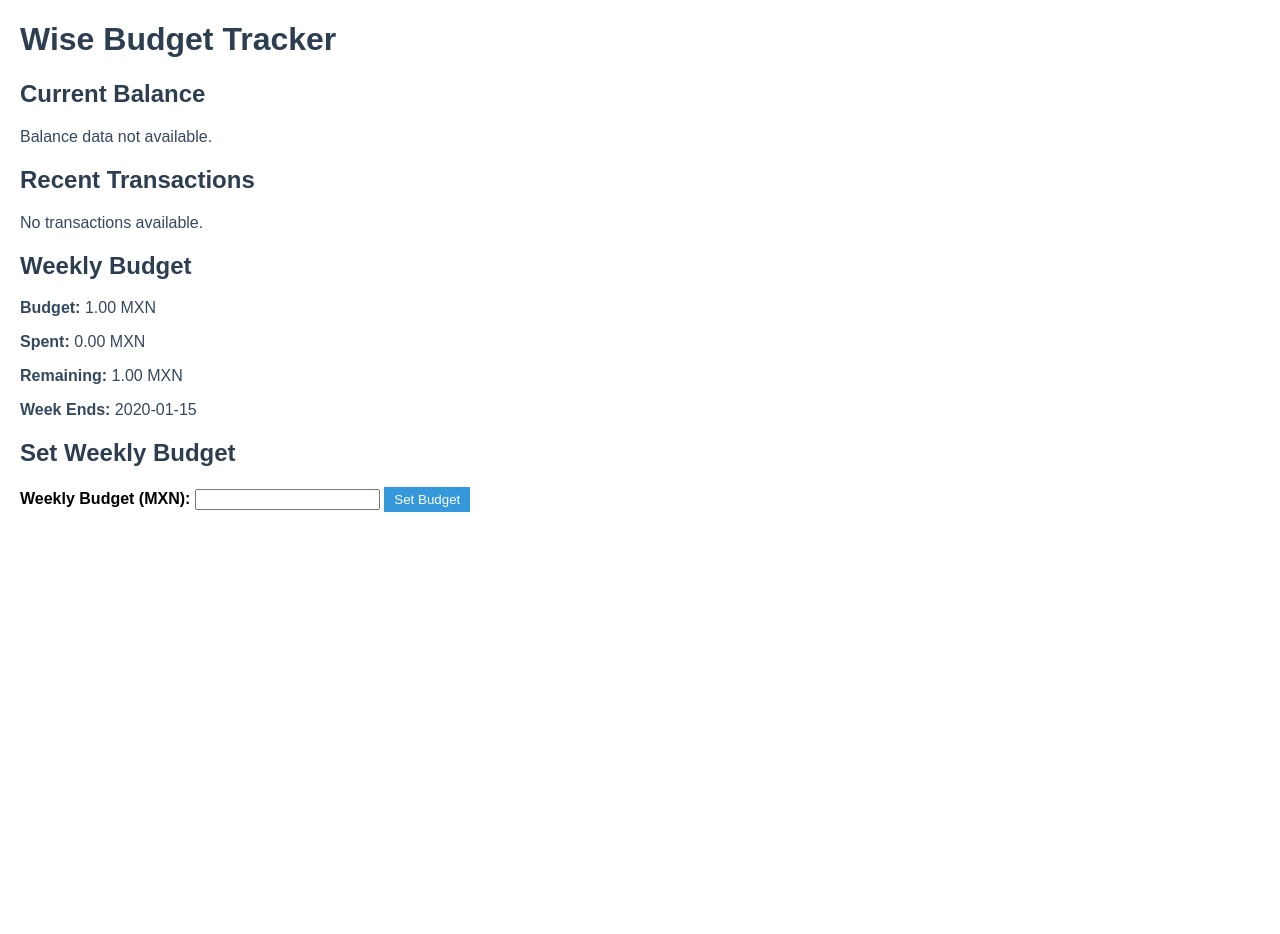
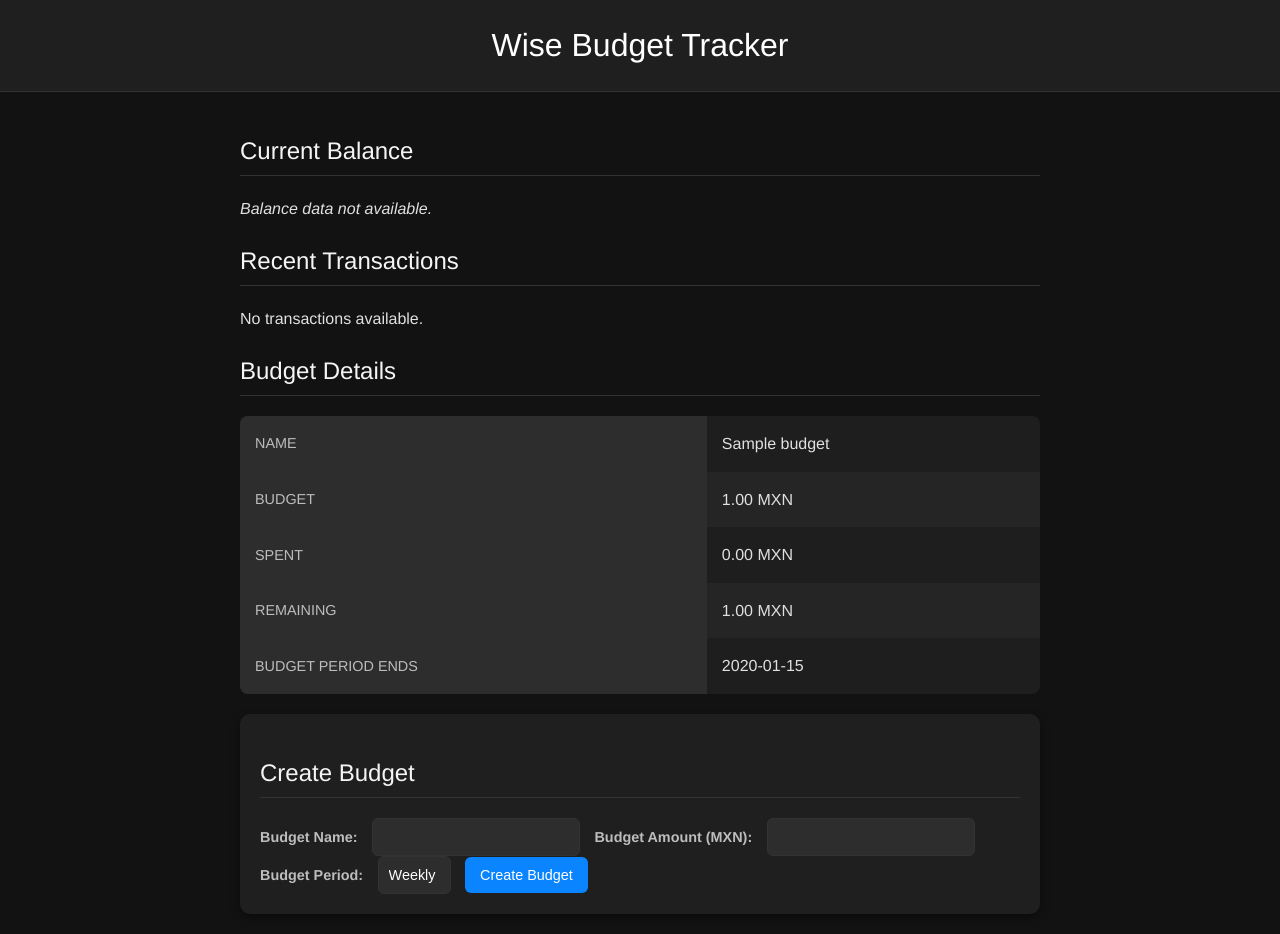
Before and after one commit to deivid-and/Budget, a Flask app: page / in a window 1280 px wide. Before the commit the page ends 512 px from the top, so only its background shows below. Run offline with Flask 3, Linux system fonts and the light colour scheme; tables that the repository leaves empty hold one stand-in row (values such as "Sample post"); parts of the project's set-up code (start-up, migrations or seed data) failed here and were passed over.

Commit message:
styling, budgets table

```diff
--- a/app/__init__.py
+++ b/app/__init__.py
@@ -1,7 +1,7 @@
 from flask import Flask
 
 def create_app():
-    app = Flask(__name__)
+    app = Flask(__name__, static_folder="static")
 
     # Import routes
     from .routes import main
--- a/app/routes.py
+++ b/app/routes.py
@@ -1,80 +1,146 @@
 import sqlite3
+import os
 from flask import Blueprint, render_template, request, redirect, url_for
-from .models import set_weekly_budget, get_weekly_budget, calculate_weekly_spent
+from .models import set_budget, calculate_spent
 from .wise_api import fetch_balance, fetch_transactions
 
-# Database path (used in exclude_transaction)
+# Database path and default currency
 DB_PATH = "database/app.db"
+DEFAULT_CURRENCY = os.getenv("DEFAULT_CURRENCY", "MXN")  # Fallback to "MXN" if not set
 
+# Define the main blueprint
 main = Blueprint("main", __name__)
 
 @main.route("/", methods=["GET", "POST"])
 def index():
     """
-    Main route to display budget, balance, and transactions.
-    Handles form submission to set the weekly budget.
+    Main route for the app.
+    Displays budgets, balance, and transactions.
+    Handles form submission to set a new budget.
     """
-    # Handle form submission to set the weekly budget
     if request.method == "POST":
         try:
-            # Parse and set the weekly budget
-            amount = float(request.form.get("weekly_budget"))
-            set_weekly_budget(amount)
+            # Validate and retrieve budget name
+            name = request.form.get("budget_name", "").strip()
+            if not name:
+                raise ValueError("Budget name is required.")
+
+            # Validate and retrieve budget amount
+            amount = float(request.form.get("budget_amount"))
+            if amount <= 0:
+                raise ValueError("Budget amount must be greater than zero.")
+
+            # Validate and retrieve budget period
+            period = request.form.get("budget_period", "weekly").lower()
+            if period not in ["rolling", "weekly", "monthly"]:
+                raise ValueError("Invalid budget period selected.")
+
+            # Set the budget in the database
+            set_budget(name, amount, period)
             return redirect(url_for("main.index"))
-        except ValueError:
-            # Handle invalid input and display an error message
+        except ValueError as e:
+            # Render the page with an error message on invalid input
             return render_template(
                 "index.html",
-                error="Invalid budget amount. Please enter a valid number.",
+                error=str(e),
                 balance=None,
                 transactions=None,
-                budget_data=None,
+                budgets=None,
+                DEFAULT_CURRENCY=DEFAULT_CURRENCY,
             )
 
-    # Fetch budget data and calculate weekly spending
-    budget_data = get_weekly_budget()
-    if budget_data:
-        budget_data["spent"] = calculate_weekly_spent()
+    # Retrieve all budgets and calculate spent for the current budget
+    budgets = get_all_budgets()  # Retrieve all budgets from the database
+    current_budget = budgets[0] if budgets else None  # Get the first (active) budget
+    if current_budget:
+        current_budget["spent"] = calculate_spent()
 
-    # Fetch Wise balance and transactions
+    # Fetch balance and recent transactions
     try:
         balance = fetch_balance()
         transactions = fetch_transactions()[:5]  # Limit to the last 5 transactions
     except Exception as e:
-        # Handle errors during API calls gracefully
+        # Log and handle API errors gracefully
         print(f"Error fetching data: {e}")
         balance = None
         transactions = None
 
-    # Render the template with fetched data
+    # Render the index page with all required data
     return render_template(
         "index.html",
+        budgets=budgets,
         balance=balance,
         transactions=transactions,
-        budget_data=budget_data,
+        current_budget=current_budget,
+        DEFAULT_CURRENCY=DEFAULT_CURRENCY,
     )
 
 @main.route("/exclude/<transaction_id>", methods=["POST"])
 def exclude_transaction(transaction_id):
     """
-    Marks a transaction as excluded from the weekly budget calculation.
+    Exclude a transaction from budget calculations.
+    Adds the transaction ID to the excluded_transactions table.
     """
     try:
         with sqlite3.connect(DB_PATH) as conn:
             cursor = conn.cursor()
-            # Add transaction ID to the excluded_transactions table
             cursor.execute("""
             INSERT INTO excluded_transactions (transaction_id)
             VALUES (?)
             """, (transaction_id,))
             conn.commit()
     except sqlite3.IntegrityError:
-        # Handle cases where the transaction is already excluded
+        # Log if the transaction is already excluded
         print(f"Transaction {transaction_id} is already excluded.")
     except Exception as e:
-        # Handle any unexpected errors
+        # Log unexpected errors
         print(f"Error excluding transaction {transaction_id}: {e}")
 
     # Recalculate spending after excluding the transaction
-    calculate_weekly_spent()
+    calculate_spent()
     return redirect(url_for("main.index"))
+
+@main.route("/include/<transaction_id>", methods=["POST"])
+def include_transaction(transaction_id):
+    """
+    Include a previously excluded transaction in budget calculations.
+    Removes the transaction ID from the excluded_transactions table.
+    """
+    try:
+        with sqlite3.connect(DB_PATH) as conn:
+            cursor = conn.cursor()
+            cursor.execute("""
+            DELETE FROM excluded_transactions
+            WHERE transaction_id = ?
+            """, (transaction_id,))
+            conn.commit()
+    except Exception as e:
+        # Log unexpected errors
+        print(f"Error including transaction {transaction_id}: {e}")
+
+    # Recalculate spending after including the transaction
+    calculate_spent()
+    return redirect(url_for("main.index"))
+
+def get_all_budgets():
+    """
+    Retrieve all budgets from the database.
+    Returns a list of budget dictionaries.
+    """
+    with sqlite3.connect(DB_PATH) as conn:
+        cursor = conn.cursor()
+        cursor.execute("""
+        SELECT name, budget, start_date, end_date, spent
+        FROM budgets
+        """)
+        results = cursor.fetchall()
+        return [
+            {
+                "name": row[0],
+                "amount": row[1],
+                "start_date": row[2],
+                "end_date": row[3],
+                "spent": row[4],
+            }
+            for row in results
+        ]
--- a/app/templates/index.html
+++ b/app/templates/index.html
@@ -6,86 +6,240 @@
     <title>Wise Budget Tracker</title>
     <style>
         body {
-            font-family: Arial, sans-serif;
-            margin: 20px;
+            font-family: 'Helvetica Neue', Helvetica, Arial, sans-serif;
+            margin: 0;
+            padding: 0;
+            background-color: #121212;
+            color: #e0e0e0;
+            line-height: 1.6;
         }
-        h1, h2 {
-            color: #2c3e50;
+
+        header {
+            background-color: #1f1f1f;
+            padding: 20px;
+            text-align: center;
+            border-bottom: 1px solid #333;
         }
-        p, ul {
-            color: #34495e;
+
+        header h1 {
+            color: #ffffff;
+            margin: 0;
+            font-size: 2rem;
+            font-weight: 300;
         }
-        .error {
-            color: red;
+
+        main {
+            padding: 20px;
+            max-width: 800px;
+            margin: 0 auto;
         }
+
+        h2 {
+            color: #f5f5f5;
+            font-weight: 400;
+            border-bottom: 1px solid #333;
+            padding-bottom: 5px;
+        }
+
+        /* Tables */
+        table {
+            width: 100%;
+            border-collapse: collapse;
+            margin: 20px 0;
+            background-color: #1e1e1e;
+            border-radius: 8px;
+            overflow: hidden;
+        }
+
+        table th, table td {
+            padding: 15px;
+            text-align: left;
+        }
+
+        table th {
+            background-color: #2d2d2d;
+            color: #bdbdbd;
+            font-weight: 400;
+            text-transform: uppercase;
+            font-size: 0.9rem;
+        }
+
+        table tr:nth-child(even) {
+            background-color: #252525;
+        }
+
+        table tr:hover {
+            background-color: #333333;
+        }
+
+        table td {
+            color: #e0e0e0;
+        }
+
+        /* Buttons */
         button {
-            background-color: #3498db;
+            background-color: #0a84ff;
             color: white;
             border: none;
-            padding: 5px 10px;
+            padding: 10px 15px;
             cursor: pointer;
+            border-radius: 6px;
+            font-size: 0.9em;
+            transition: background-color 0.2s ease-in-out;
         }
+
         button:hover {
-            background-color: #2980b9;
+            background-color: #0066cc;
         }
-        .transaction-item {
-            margin-bottom: 10px;
+
+        button:active {
+            background-color: #004999;
+        }
+
+        /* Form */
+        .form-container {
+            margin-top: 20px;
+            padding: 20px;
+            background-color: #1f1f1f;
+            border-radius: 10px;
+            box-shadow: 0px 4px 10px rgba(0, 0, 0, 0.4);
+        }
+
+        .form-container label {
+            margin-right: 10px;
+            color: #bdbdbd;
+            font-size: 0.9rem;
+        }
+
+        .form-container input, .form-container select {
+            padding: 10px;
+            border: 1px solid #333;
+            border-radius: 6px;
+            background-color: #2d2d2d;
+            color: #ffffff;
+            margin-right: 10px;
+            font-size: 0.9rem;
+        }
+
+        .form-container input:focus, .form-container select:focus {
+            outline: none;
+            border-color: #0a84ff;
+        }
+
+        .form-container select {
+            appearance: none;
+        }
+
+        .error {
+            color: #ff453a;
+            margin-top: 10px;
+            font-size: 0.9rem;
+        }
+
+        /* Footer */
+        footer {
+            text-align: center;
+            padding: 10px;
+            background-color: #1f1f1f;
+            color: #bdbdbd;
+            font-size: 0.8rem;
+            border-top: 1px solid #333;
         }
     </style>
 </head>
 <body>
+    <header>
         <h1>Wise Budget Tracker</h1>
-
-    <!-- Display Current Balance -->
+    </header>
+    <main>
         <h2>Current Balance</h2>
         <p>
             {% if balance is not none %}
-            {{ "%.2f" | format(balance) }} MXN
+                {{ "%.2f" | format(balance) }} {{ DEFAULT_CURRENCY }}
             {% else %}
-            Balance data not available.
+                <em>Balance data not available.</em>
             {% endif %}
         </p>
-
-    <!-- Display Recent Transactions -->
         <h2>Recent Transactions</h2>
         {% if transactions %}
-        <ul>
+        <table>
+            <thead>
+                <tr>
+                    <th>Amount</th>
+                    <th>Title</th>
+                    <th>Date</th>
+                    <th>Actions</th>
+                </tr>
+            </thead>
+            <tbody>
                 {% for transaction in transactions %}
-                <li class="transaction-item">
-                    <strong>{{ transaction.amount }}</strong> - {{ transaction.title }} ({{ transaction.date }})
-                    <!-- Exclude Button -->
+                <tr>
+                    <td><strong>{{ transaction.amount }}</strong></td>
+                    <td>{{ transaction.title }}</td>
+                    <td>{{ transaction.date }}</td>
+                    <td>
+                        {% if transaction.id in excluded_ids %}
+                        <form method="POST" action="{{ url_for('main.include_transaction', transaction_id=transaction.id) }}" style="display:inline;">
+                            <button type="submit">Include</button>
+                        </form>
+                        {% else %}
                         <form method="POST" action="{{ url_for('main.exclude_transaction', transaction_id=transaction.id) }}" style="display:inline;">
                             <button type="submit">Exclude</button>
                         </form>
-                </li>
+                        {% endif %}
+                    </td>
+                </tr>
                 {% endfor %}
-        </ul>
+            </tbody>
+        </table>
         {% else %}
         <p>No transactions available.</p>
         {% endif %}
-
-    <!-- Display Weekly Budget Information -->
-    {% if budget_data %}
-        <h2>Weekly Budget</h2>
-        <p><strong>Budget:</strong> {{ "%.2f" | format(budget_data.weekly_budget) }} MXN</p>
-        <p><strong>Spent:</strong> {{ "%.2f" | format(budget_data.spent) }} MXN</p>
-        <p><strong>Remaining:</strong> {{ "%.2f" | format(budget_data.weekly_budget - budget_data.spent) }} MXN</p>
-        <p><strong>Week Ends:</strong> {{ budget_data.end_date }}</p>
+        {% if current_budget %}
+        <h2>Budget Details</h2>
+        <table>
+            <tr>
+                <th>Name</th>
+                <td>{{ current_budget.name }}</td>
+            </tr>
+            <tr>
+                <th>Budget</th>
+                <td>{{ "%.2f" | format(current_budget.amount) }} {{ DEFAULT_CURRENCY }}</td>
+            </tr>
+            <tr>
+                <th>Spent</th>
+                <td>{{ "%.2f" | format(current_budget.spent) }} {{ DEFAULT_CURRENCY }}</td>
+            </tr>
+            <tr>
+                <th>Remaining</th>
+                <td>{{ "%.2f" | format(current_budget.amount - current_budget.spent) }} {{ DEFAULT_CURRENCY }}</td>
+            </tr>
+            <tr>
+                <th>Budget Period Ends</th>
+                <td>{{ current_budget.end_date }}</td>
+            </tr>
+        </table>
         {% else %}
-        <p>No budget set for this week.</p>
+        <p>No budget set.</p>
         {% endif %}
-
-    <!-- Form to Set Weekly Budget -->
-    <h2>Set Weekly Budget</h2>
+        <div class="form-container">
+            <h2>Create Budget</h2>
             <form method="POST">
-        <label for="weekly_budget"><strong>Weekly Budget (MXN):</strong></label>
-        <input type="number" name="weekly_budget" id="weekly_budget" step="0.01" required>
-        <button type="submit">Set Budget</button>
+                <label for="budget_name"><strong>Budget Name:</strong></label>
+                <input type="text" name="budget_name" id="budget_name" required>
+                <label for="budget_amount"><strong>Budget Amount ({{ DEFAULT_CURRENCY }}):</strong></label>
+                <input type="number" name="budget_amount" id="budget_amount" step="0.01" required>
+                <label for="budget_period"><strong>Budget Period:</strong></label>
+                <select name="budget_period" id="budget_period">
+                    <option value="weekly">Weekly</option>
+                    <option value="monthly">Monthly</option>
+                </select>
+                <button type="submit">Create Budget</button>
             </form>
-
-    <!-- Display Error Message if Any -->
+        </div>
         {% if error %}
         <p class="error">{{ error }}</p>
         {% endif %}
+    </main>
 </body>
 </html>
```
Also changed, not shown: app/models.py (+55 -45 lines), app/wise_api.py (+10 -4 lines), static/css/styles.css (added, +140 -0 lines), 1 other file. Lines whose indentation alone changed are shown as unchanged.
